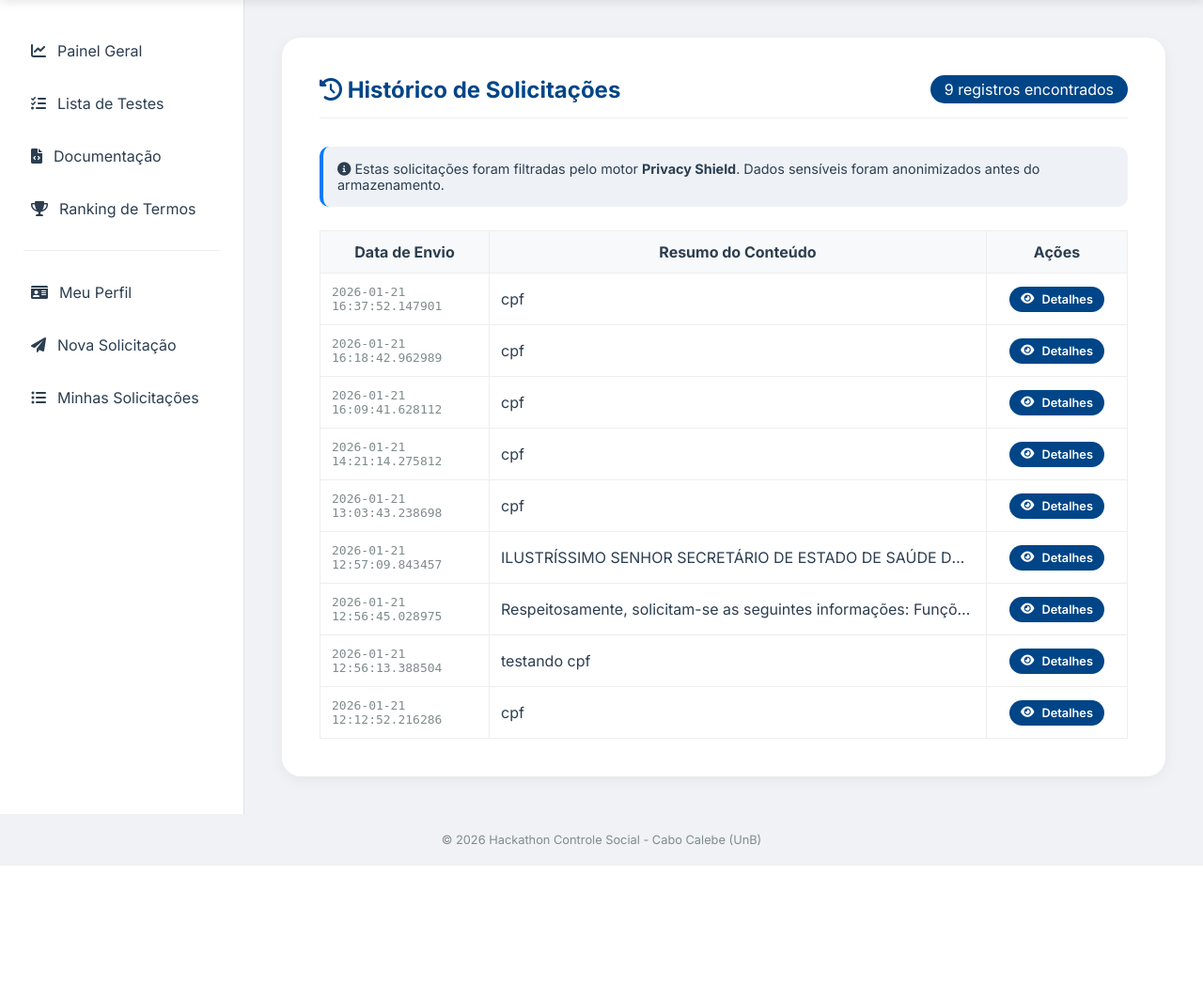
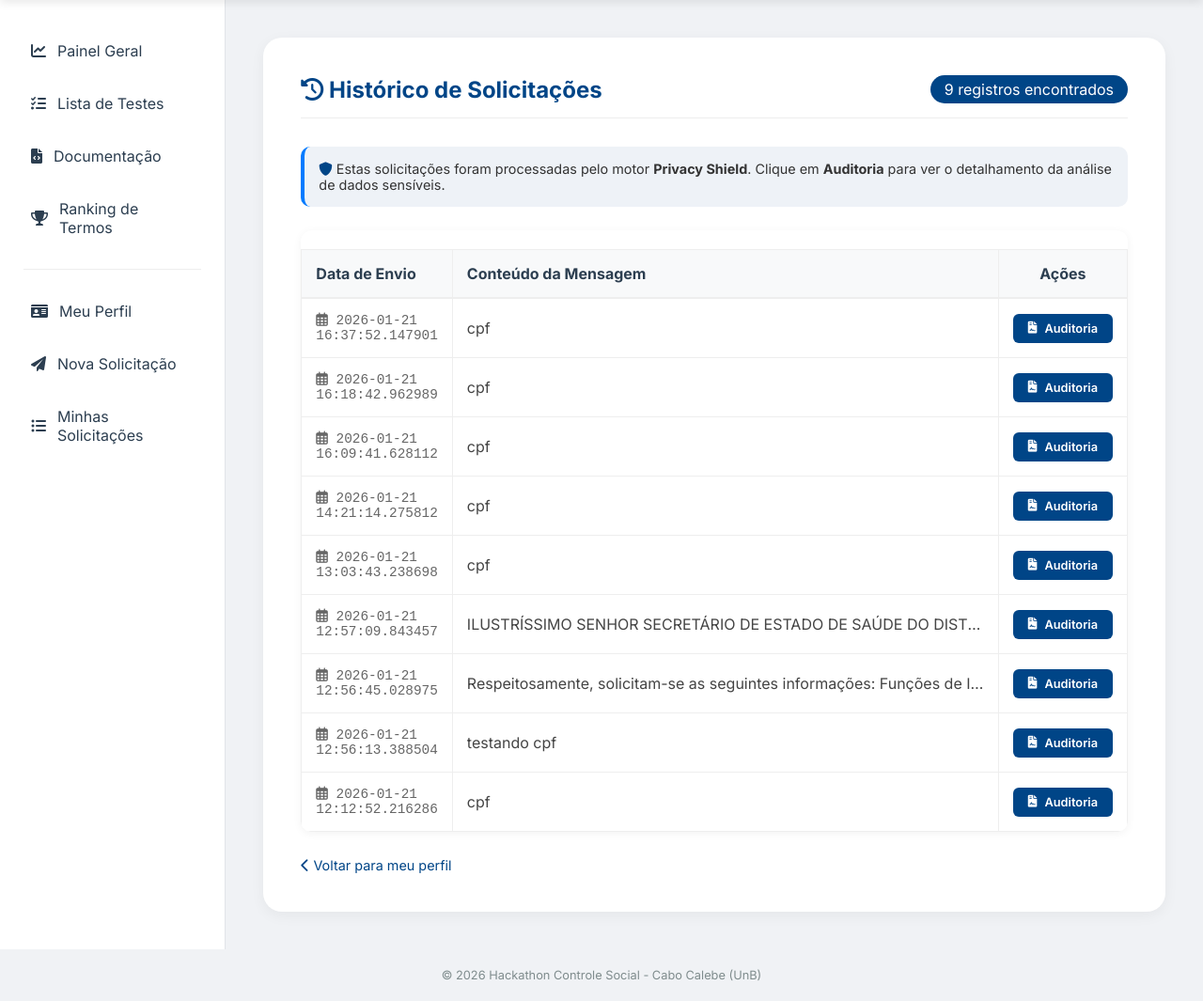
Before and after one commit to KD-Devz/Hackathon_Controle_Social_Desafio_Participa_DF, a Flask app: page /ver_solicitacoes in a window 1280 px wide. Shown: the part 70-1135 px from the top of the page at 94% size. Before the commit the page ends 991 px from the top, so only its background shows below. Run offline with Flask 3, Linux system fonts and the light colour scheme; a user stored in the database is signed in; data comes from the database, SQL or seed files in the repository; both versions use the stored data as it was after the commit; parts of the project's set-up code (start-up, migrations or seed data) failed here and were passed over.

Commit message:
Refactor(layout): Solicitação detalhada

```diff
--- a/src/paginas/real/solicitacao.py
+++ b/src/paginas/real/solicitacao.py
@@ -59,20 +59,55 @@ def enviar_solicitacao():
 
 
 # 🔹 Rota GET → ver histórico de solicitações
+# No seu solicitacao.py
 @solicitacao_bp.route("/ver_solicitacoes")
 @login_required
 def ver_solicitacoes():
     user_id = session["user_id"]
-
     conn = sqlite3.connect(obter_caminho_banco())
     cursor = conn.cursor()
+    # ADICIONE O 'id' NO SELECT
     cursor.execute("""
-        SELECT texto, data_envio
+        SELECT texto, data_envio, id
         FROM solicitacoes
         WHERE usuario_id = ?
         ORDER BY data_envio DESC
     """, (user_id,))
     solicitacoes = cursor.fetchall()
     conn.close()
+    return render_template("real/pagina_ver_solicitacoes.html", solicitacoes=solicitacoes)
 
-    return render_template("real/pagina_ver_solicitacoes.html", solicitacoes=solicitacoes)
+
+@solicitacao_bp.route("/detalhes_solicitacao/<int:solicitacao_id>")
+@login_required
+def detalhes_solicitacao(solicitacao_id):
+    conn = sqlite3.connect(obter_caminho_banco())
+    cursor = conn.cursor()
+
+    # BUSCA PELO ID ÚNICO: Garante que pegamos a correta, não a última
+    cursor.execute("""
+                   SELECT texto, data_envio
+                   FROM solicitacoes
+                   WHERE id = ?
+                     AND usuario_id = ?
+                   """, (solicitacao_id, session["user_id"]))
+
+    resultado_db = cursor.fetchone()
+    conn.close()
+
+    if not resultado_db:
+        flash("Solicitação não encontrada.", "error")
+        return redirect(url_for("solicitacao.ver_solicitacoes"))
+
+    texto_solicitacao = resultado_db[0]
+
+    # Processa exatamente o texto encontrado
+    from src.utils.carregador import processar_index
+    analise = processar_index(texto_solicitacao)
+
+    return render_template(
+        "real/pagina_detalhes_analise.html",
+        id=solicitacao_id,
+        texto=texto_solicitacao,
+        resposta=analise
+    )
--- a/templates/real/pagina_ver_solicitacoes.html
+++ b/templates/real/pagina_ver_solicitacoes.html
@@ -1,4 +1,5 @@
 {% extends "base.html" %}
+
 {% block title %}Meu Histórico - Participa DF{% endblock %}
 
 {% block main %}
@@ -9,44 +10,63 @@
     </span>
 </div>
 
-<div class="info-alert" style="background: #eef2f7; padding: 15px; border-radius: 10px; margin-bottom: 25px; border-left: 4px solid var(--secondary); font-size: 0.9rem;">
-    <i class="fas fa-info-circle"></i> Estas solicitações foram filtradas pelo motor <strong>Privacy Shield</strong>. Dados sensíveis foram anonimizados antes do armazenamento.
+<div class="info-alert" style="background: #eef2f7; padding: 15px; border-radius: 10px; margin-bottom: 25px; border-left: 4px solid var(--secondary); font-size: 0.9rem; color: #333;">
+    <i class="fas fa-shield-alt" style="color: var(--primary);"></i>
+    Estas solicitações foram processadas pelo motor <strong>Privacy Shield</strong>. Clique em <strong>Auditoria</strong> para ver o detalhamento da análise de dados sensíveis.
 </div>
 
-<table class="doc-table">
+<div style="background: white; border-radius: 12px; box-shadow: 0 2px 10px rgba(0,0,0,0.05); overflow: hidden;">
+    <table class="doc-table" style="width: 100%; border-collapse: collapse;">
         <thead>
-        <tr>
-            <th style="width: 180px;">Data de Envio</th>
-            <th>Resumo do Conteúdo</th>
-            <th style="width: 150px; text-align: center;">Ações</th>
+            <tr style="background-color: #f8f9fa; text-align: left; border-bottom: 2px solid #eee;">
+                <th style="padding: 15px; width: 180px;">Data de Envio</th>
+                <th style="padding: 15px;">Conteúdo da Mensagem</th>
+                <th style="padding: 15px; width: 180px; text-align: center;">Ações</th>
             </tr>
         </thead>
         <tbody>
             {% if solicitacoes %}
-            {% for texto, data in solicitacoes %}
-            <tr>
-                <td style="font-family: monospace; color: var(--text-muted);">{{ data }}</td>
-                <td style="max-width: 500px;">
-                    <div style="white-space: nowrap; overflow: hidden; text-overflow: ellipsis;" title="{{ texto }}">
+                {# 🔹 CORREÇÃO: Adicionado id_real para evitar o ValueError (unpack 3 valores) #}
+                {% for texto, data, id_real in solicitacoes %}
+                <tr style="border-bottom: 1px solid #f0f0f0; transition: background 0.3s;" onmouseover="this.style.backgroundColor='#fafafa'" onmouseout="this.style.backgroundColor='transparent'">
+                    <td style="padding: 15px; font-family: 'Courier New', Courier, monospace; color: #666; font-size: 0.9rem;">
+                        <i class="far fa-calendar-alt"></i> {{ data }}
+                    </td>
+                    <td style="padding: 15px;">
+                        <div style="max-width: 550px; white-space: nowrap; overflow: hidden; text-overflow: ellipsis; color: #444;" title="{{ texto }}">
                             {{ texto }}
                         </div>
                     </td>
-                <td style="text-align: center;">
-                    <a href="#" class="btn-primary" style="padding: 6px 12px; font-size: 0.8rem; background: var(--primary);">
-                        <i class="fas fa-eye"></i> Detalhes
+                    <td style="padding: 15px; text-align: center;">
+                        {# 🔹 CORREÇÃO: Usando solicitacao_id=id_real para abrir o relatório específico #}
+                        <a href="{{ url_for('solicitacao.detalhes_solicitacao', solicitacao_id=id_real) }}"
+                           class="btn-primary"
+                           style="padding: 8px 16px; font-size: 0.8rem; background: var(--primary); text-decoration: none; border-radius: 6px; display: inline-flex; align-items: center; gap: 8px;">
+                            <i class="fas fa-file-contract"></i> Auditoria
                         </a>
                     </td>
                 </tr>
                 {% endfor %}
             {% else %}
                 <tr>
-                <td colspan="3" style="padding: 60px; text-align: center;">
-                    <i class="fas fa-folder-open" style="font-size: 3rem; color: #ccc; display: block; margin-bottom: 15px;"></i>
-                    <p class="muted">Nenhuma solicitação registrada até o momento.</p>
-                    <a href="{{ url_for('solicitacao.pagina_enviar_solicitacao') }}" class="btn-primary" style="margin-top: 15px;">Começar agora</a>
+                    <td colspan="3" style="padding: 80px; text-align: center;">
+                        <i class="fas fa-inbox" style="font-size: 3.5rem; color: #ddd; display: block; margin-bottom: 20px;"></i>
+                        <p style="color: #888; font-size: 1.1rem;">Nenhuma solicitação encontrada no seu histórico.</p>
+                        <a href="{{ url_for('solicitacao.pagina_enviar_solicitacao') }}"
+                           class="btn-primary"
+                           style="margin-top: 20px; text-decoration: none; display: inline-block;">
+                           Enviar Nova Solicitação
+                        </a>
                     </td>
                 </tr>
             {% endif %}
         </tbody>
     </table>
+</div>
+
+<div style="margin-top: 25px;">
+    <a href="{{ url_for('perfil.pagina_meu_perfil') }}" style="color: var(--primary); text-decoration: none; font-size: 0.9rem;">
+        <i class="fas fa-chevron-left"></i> Voltar para meu perfil
+    </a>
+</div>
 {% endblock %}
```
Also changed, not shown: templates/real/pagina_detalhes_analise.html (added, +110 -0 lines), dados/banco.db. Lines whose indentation alone changed are shown as unchanged.
